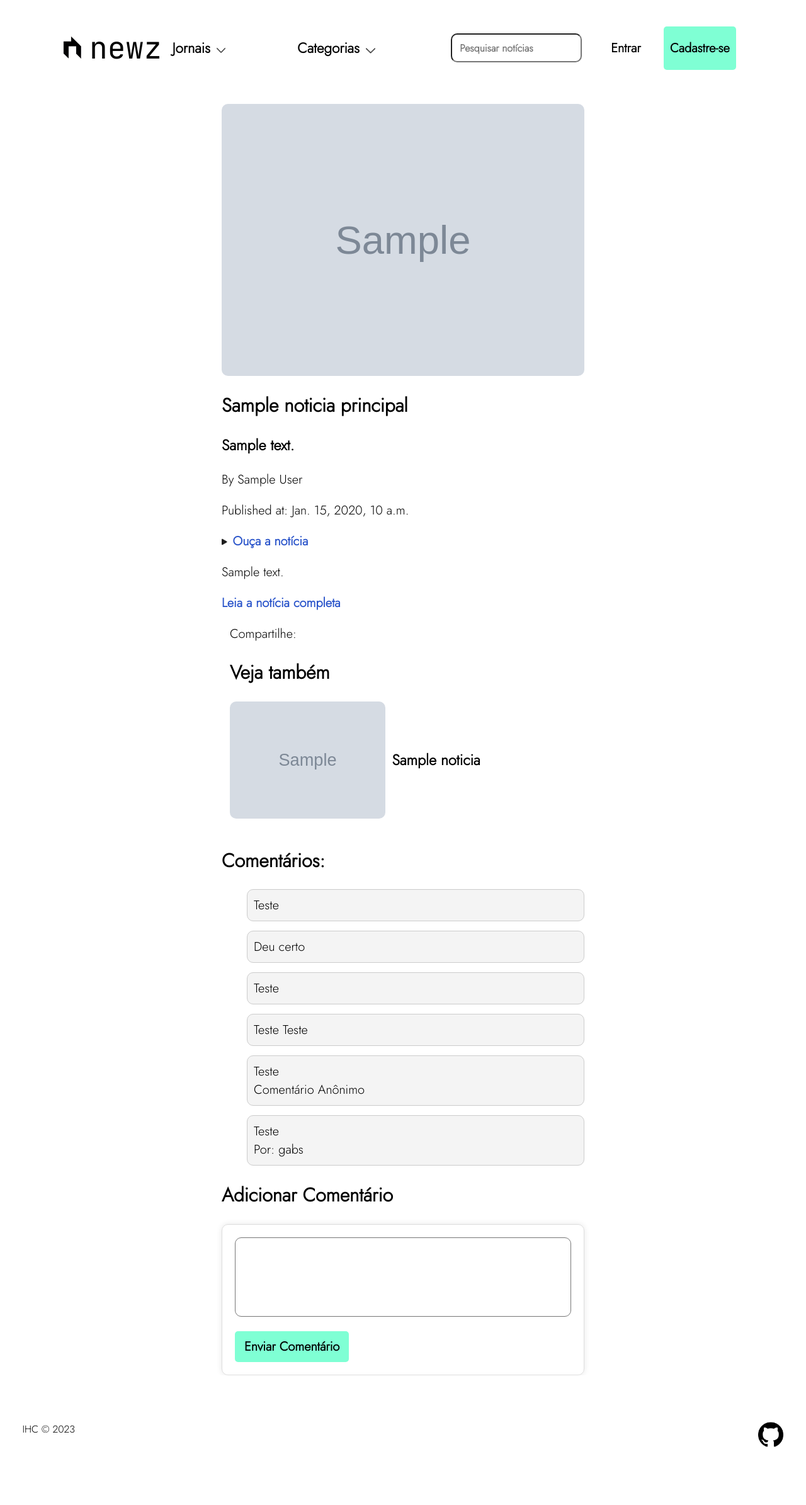
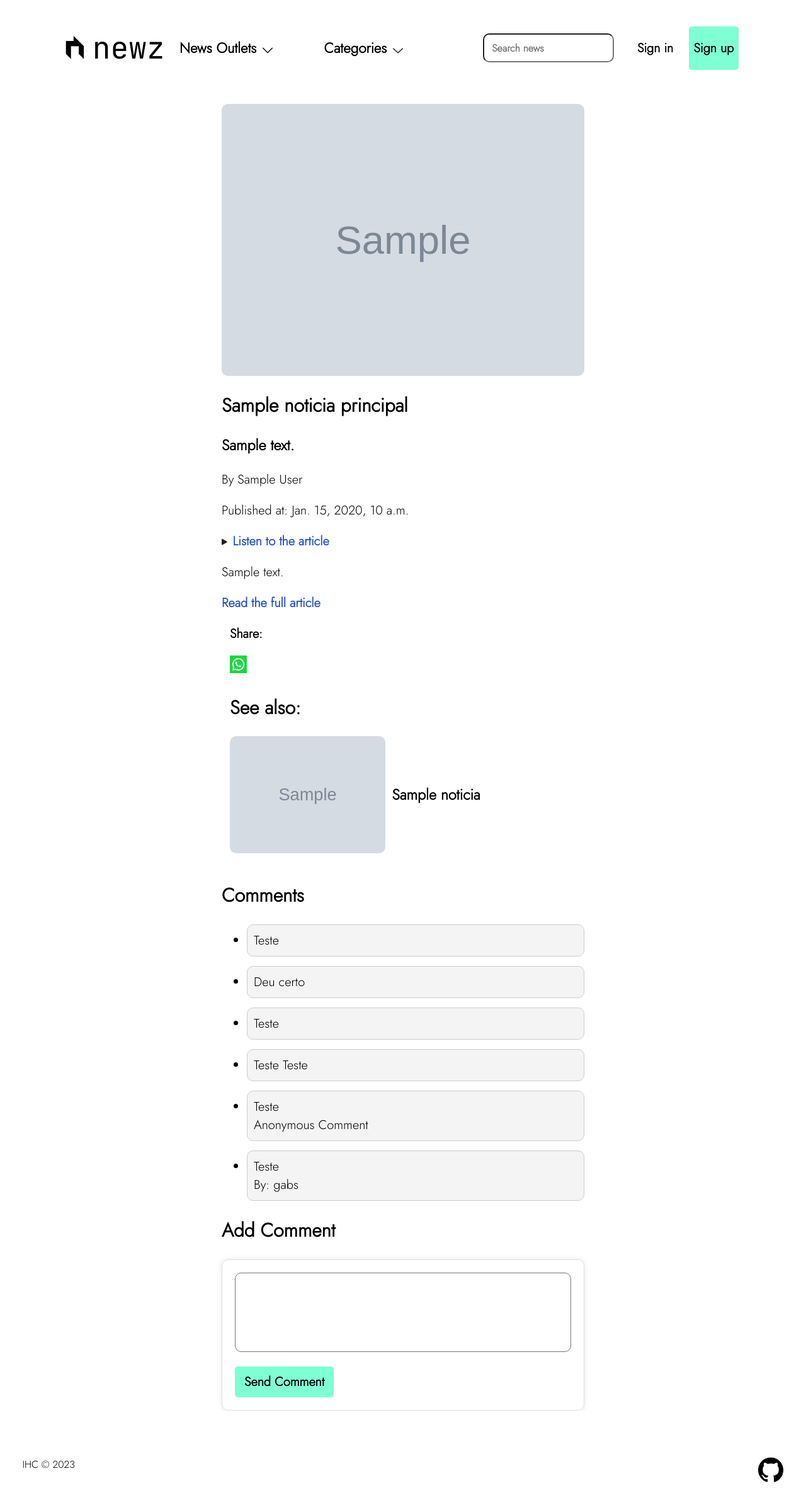
Before and after one commit to GabrielSiqueira1/Newz, a Django app: template noticias/templates/noticias/detalhes_noticia.html in a window 1280 px wide. Shown: the whole page at 63% size. Before the commit the page ends 2298 px from the top, so only its background shows below. Run offline with Django 4.2, Linux system fonts and the light colour scheme; data comes from the database, SQL or seed files in the repository; tables that the repository leaves empty hold one stand-in row (values such as "Sample post"); the template is opened without the code that fills it: values that come from a table or form of the project are taken from there, most other values are stand-ins (such as "Sample title", 1, 10 or a date in 2020); grey boxes marked "Sample" are stand-in pictures.

Commit message:
Add files via upload

```diff
--- a/noticias/templates/noticias/detalhes_noticia.html
+++ b/noticias/templates/noticias/detalhes_noticia.html
@@ -4,6 +4,8 @@
 <html>
   <head>
     <title>Notícia Detalhada</title>
+    <meta charset="UTF-8">
+    <meta name="viewport" content="width=device-width, initial-scale=1.0">
     <link rel="stylesheet" type="text/css" href="{% static 'css/style-detalhes-noticia.css' %}">
     <link rel="preconnect" href="https://fonts.googleapis.com">
     <link rel="preconnect" href="https://fonts.gstatic.com" crossorigin>
@@ -20,7 +22,7 @@
         </div>
 
         <div class="dropdown" style="margin-left: 10%; margin-right: -5%;">
-          <button class="dropbtn">Jornais</button>
+          <button class="dropbtn">News Outlets</button>
             <div class="dropdown-content">
               <a href="{% url 'noticias_bbc' %}">BBC</a>
               <a href="{% url 'noticias_cnn' %}">CNN</a>
@@ -29,14 +31,14 @@
         </div>
 
         <div class="dropdown">
-          <button class="dropbtn">Categorias</button>
+          <button class="dropbtn">Categories</button>
             <div class="dropdown-content">
-              <a href="{% static 'noticias_ciencia.html' %}">Ciência</a>
-              <a href="{% static 'noticias_empreendedorismo.html' %}">Empreendedorismo</a>
-              <a href="{% static 'noticias_esportes.html' %}">Esportes</a>
-              <a href="{% static 'noticias_entretenimento.html' %}">Entretenimento</a>
-              <a href="{% static 'noticias_saude.html' %}">Saúde</a>
-              <a href="{% static 'noticias_tecnologia.html' %}">Tecnologia</a>
+              <a href="{% static 'noticias_ciencia.html' %}">Science</a>
+              <a href="{% static 'noticias_empreendedorismo.html' %}">Entrepreneurship</a>
+              <a href="{% static 'noticias_esportes.html' %}">Sports</a>
+              <a href="{% static 'noticias_entretenimento.html' %}">Entertainment</a>
+              <a href="{% static 'noticias_saude.html' %}">Health</a>
+              <a href="{% static 'noticias_tecnologia.html' %}">Technology</a>
             </div>
             <img src="{% static 'figuras/dropdown.png' %}" alt="Ícone2" class="icon2">
         </div>
@@ -44,24 +46,29 @@
 
       <div class="right-div">
         <form class="form-pesquisa" method="GET" action="{% url 'resultados_pesquisa' %}">
-          <input class="input-pesquisa" type="text" name="q" placeholder="Pesquisar notícias" >
+          <input class="input-pesquisa" type="text" name="q" placeholder="Search news" >
         </form>
 
 
         {% if user.is_authenticated %}
-        <div>Olá, {{ user.username }}! <a href="{% url 'custom_logout' %}">Sair</a></div>
+        <div class="logado">
+          <h3>Hello, {{ user.username }}!</h3>
+          <a href="{% url 'custom_logout' %}">
+            Sign out
+          </a>
+        </div>
         {% else %}
         <div class="entrar">
           <form method="post" action="{% url 'login' %}">
             {% csrf_token %}
             <button class="entrar-btn" type="submit" onmouseover="this.style.backgroundColor='rgb(167, 167, 167)';" onmouseout="this.style.backgroundColor='white';">
-              Entrar
+              Sign in
             </button>
           </form>
           <p>
             <a href="{% url 'signup' %}">
               <button class="cadastrar-btn" onmouseover="this.style.backgroundColor='rgb(38, 209, 152)';" onmouseout="this.style.backgroundColor='aquamarine';">
-                  Cadastre-se
+                  Sign up
               </button>
             </a>
           </p>
@@ -83,11 +90,11 @@
         <p>Published at: {{noticia_principal.publishedAt}}</p>
         <a href="#" id="tts-button">
           <img src="{% static 'figuras/play.png' %}" alt="play" class="play">
-          Ouça a notícia
+          Listen to the article
         </a>
         <p>{{ noticia_principal.content }}</p>
         <a href="{{ noticia_principal.url }}" target="_blank">
-          Leia a notícia completa
+          Read the full article
         </a>
         {% else %}
         <p>Notícia não encontrada</p>
@@ -97,8 +104,29 @@
 
     <div class="noticias-relacionadas">
       <div class="noticias-conteudo">
-      <p>Compartilhe:</p>
-      <h2>Veja também</h2>
+        <p style="font-weight: bold;">Share:</p>
+
+        <a href="#" id="shareWhatsApp">
+          <img src="{% static 'figuras/whatsapp.png' %}" alt="Ícone-wpp" class="icon-wpp">
+        </a>
+
+        <script>
+          document.addEventListener("DOMContentLoaded", function () {
+              var shareWhatsApp = document.getElementById("shareWhatsApp");
+
+              shareWhatsApp.addEventListener("click", function () {
+                  var currentURL = window.location.href;
+                  var encodedURL = encodeURIComponent(currentURL);
+
+                  var whatsappMessage = "Check out this link on Newz: " + encodedURL;
+
+                  // Abre uma nova janela do WhatsApp com a mensagem
+                  window.open("https://api.whatsapp.com/send?text=" + whatsappMessage, "_blank");
+              });
+          });
+        </script>
+
+        <h2>See also:</h2>
         {% for noticia in noticias_relacionadas %}
         <div class="conteudo">
           <a href="{% url 'detalhes_noticia' noticia.url %}">
@@ -114,26 +142,30 @@
 
   <div class="container-comentarios">
     <div class="comentarios">
-      <h2>Comentários:</h2>
+      <h2>Comments</h2>
+      {% if comentarios %}
       <ul>
           {% for comentario in comentarios %}
-        <div class="comentario">
+          <li class="comentario">
               <p>{{ comentario.texto }}</p>
               {% if comentario.autor %}
-          <p>Por: {{ comentario.autor.username }}</p>
+              <p>By: {{ comentario.autor.username }}</p>
               {% elif comentario.anonimo %}
-          <p>Comentário Anônimo</p>
+              <p>Anonymous Comment</p>
               {% endif %}
-        </div>
+          </li>
           {% endfor %}
       </ul>
+      {% else %}
+      <p>No comments yet</p>
+      {% endif %}
 
-      <h2>Adicionar Comentário</h2>
+      <h2>Add Comment</h2>
       <form id="form-comentario" method="post">
         {% csrf_token %}
         {{ form.texto }}
         <button type="submit">
-          Enviar Comentário
+          Send Comment
         </button>
       </form>
       <script>
```
Also changed, not shown: noticias/templates/noticias/noticias_principais.html (+20 -15 lines). Lines whose indentation alone changed are shown as unchanged.
